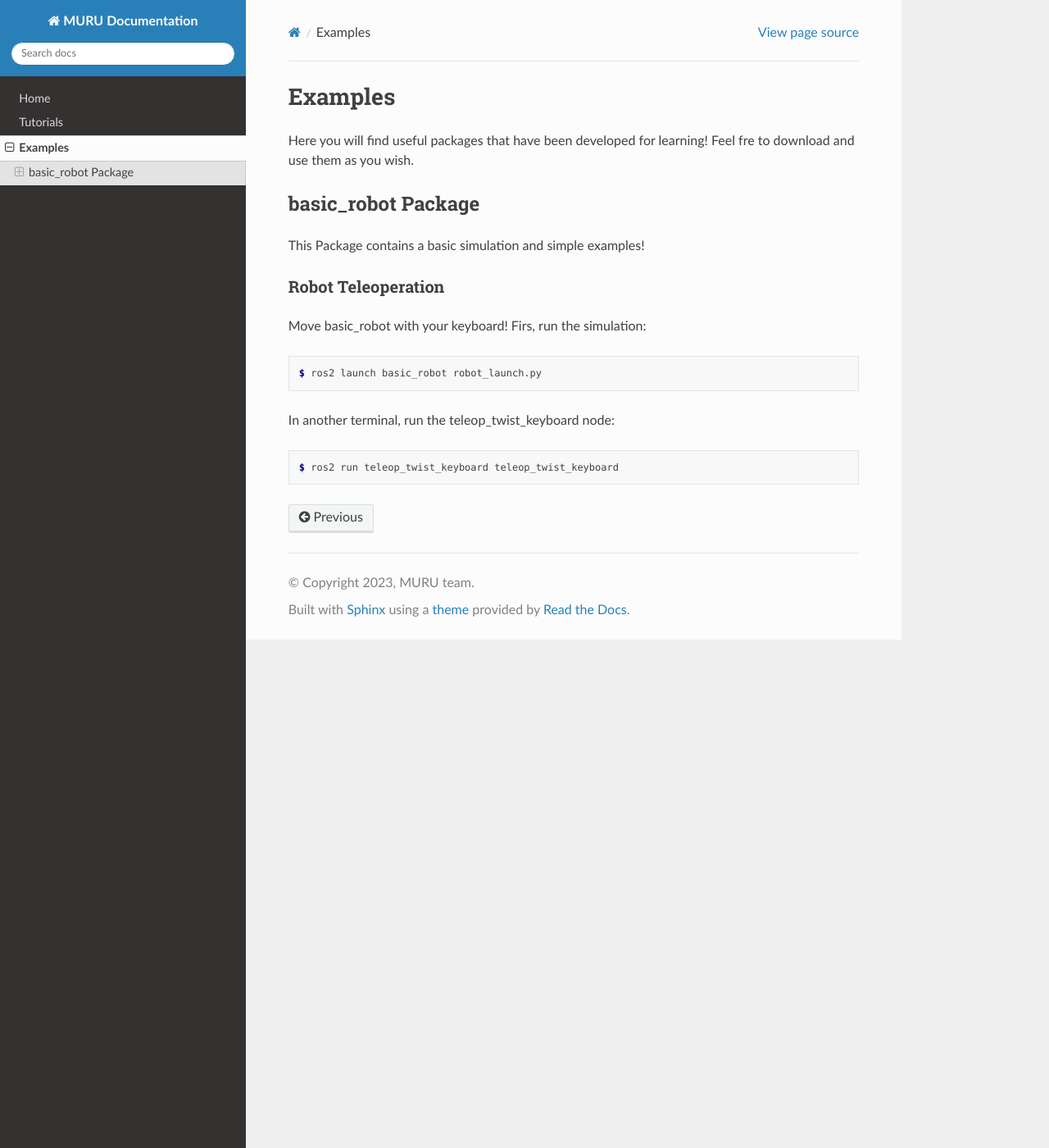
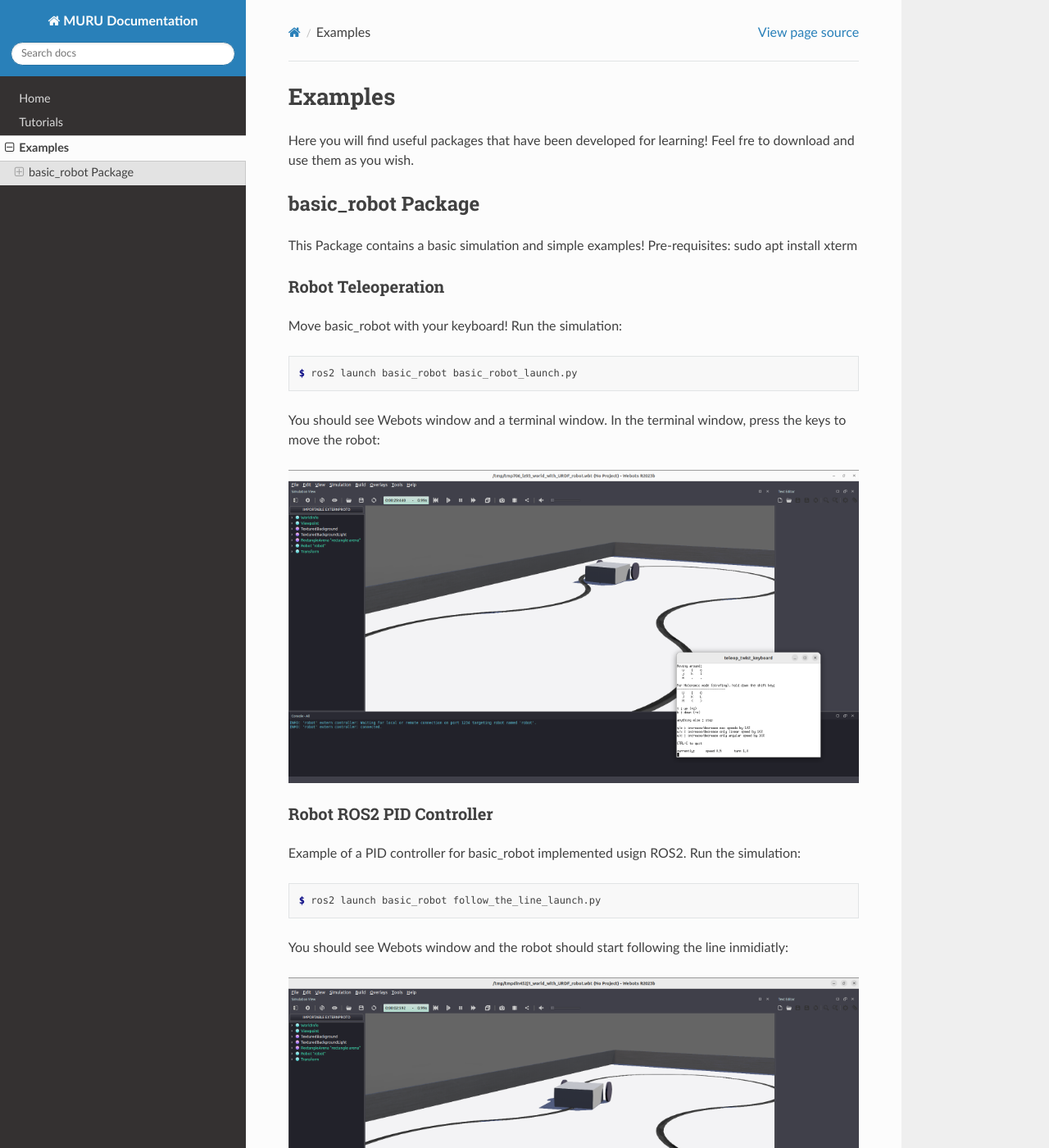
Before and after one commit to muru-project/muru_documentation, a Sphinx documentation site: the page built from docs/Examples.rst, in a window 1280 px wide and 1400 px high. Shown: the whole window at 82% size. Built offline with Sphinx 7.4.7 and the Read the Docs theme 2.0.0, drawn with Linux system fonts in a browser that asks for light colours.

Commit message:
launch commands and images added

```diff
--- a/docs/Examples.rst
+++ b/docs/Examples.rst
@@ -7,18 +7,32 @@ basic_robot Package
 -------------------
 
 This Package contains a basic simulation and simple examples!
+Pre-requisites: sudo apt install xterm
 
 Robot Teleoperation
 ~~~~~~~~~~~~~~~~~~~
 
-Move basic_robot with your keyboard! Firs, run the simulation:
+Move basic_robot with your keyboard! Run the simulation:
 
 .. code-block:: console
 
-        $ ros2 launch basic_robot robot_launch.py
+        $ ros2 launch basic_robot basic_robot_launch.py
 
-In another terminal, run the teleop_twist_keyboard node:
+You should see Webots window and a terminal window. In the terminal window, press the keys to move the robot:
+
+.. image:: /_static/images/examples/teleop.png
+
+
+Robot ROS2 PID Controller
+~~~~~~~~~~~~~~~~~~~~~~~~~
+
+Example of a PID controller for basic_robot implemented usign ROS2. Run the simulation:
 
 .. code-block:: console
 
-        $ ros2 run teleop_twist_keyboard teleop_twist_keyboard
+        $ ros2 launch basic_robot follow_the_line_launch.py
+
+
+You should see Webots window and the robot should start following the line inmidiatly:
+
+.. image:: /_static/images/examples/line_follower.png
```
Also changed, not shown: docs/_static/images/examples/line_follower.png (added), docs/_static/images/examples/teleop.png (added).
